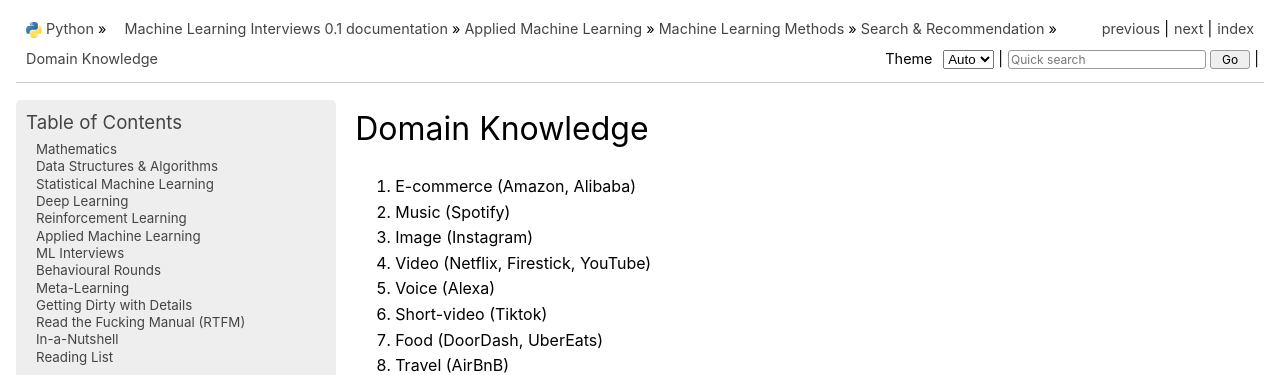
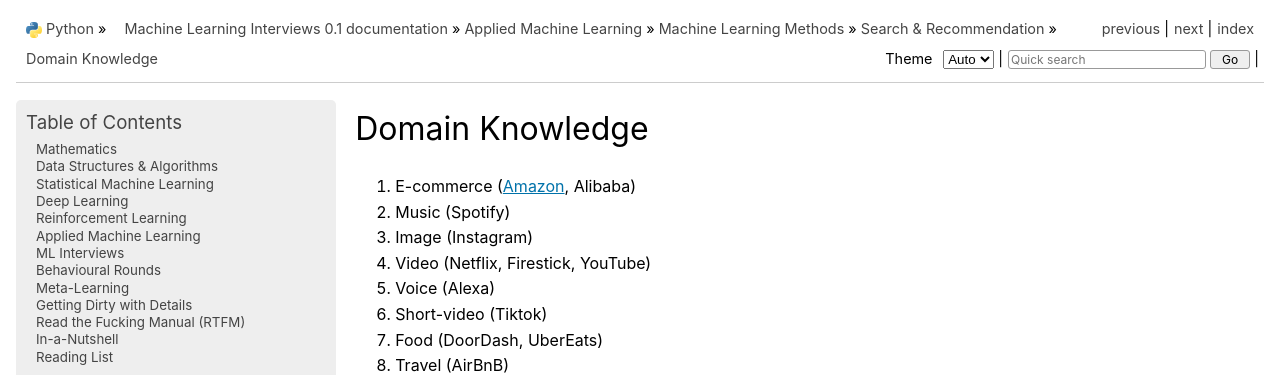
Before and after one commit to uselesstechjunks/leetcode, a Sphinx documentation site: the page built from docs/source/applied/methods/rs/domain.rst, in a window 1280 px wide and 900 px high. Shown: the top 375 px of the window. Built offline with Sphinx 7.4.7, drawn with Linux system fonts in a browser that asks for light colours; pages that are not in the unit, such as notebooks, are missing from menus; part of the change alters nothing that is shown.

```diff
--- a/docs/source/applied/methods/rs/domain.rst
+++ b/docs/source/applied/methods/rs/domain.rst
@@ -1,7 +1,7 @@
 ####################################################################################
 Domain Knowledge
 ####################################################################################
-#. E-commerce (Amazon, Alibaba)
+#. E-commerce (`Amazon <https://www.amazon.science/publications?q=&f0=0000016e-2ff1-d205-a5ef-aff91fd60000&f1=0000017b-cb9b-d0be-affb-cbbf08e40000&s=0>`_, Alibaba)
 #. Music (Spotify)
 #. Image (Instagram)
 #. Video (Netflix, Firestick, YouTube)
```
